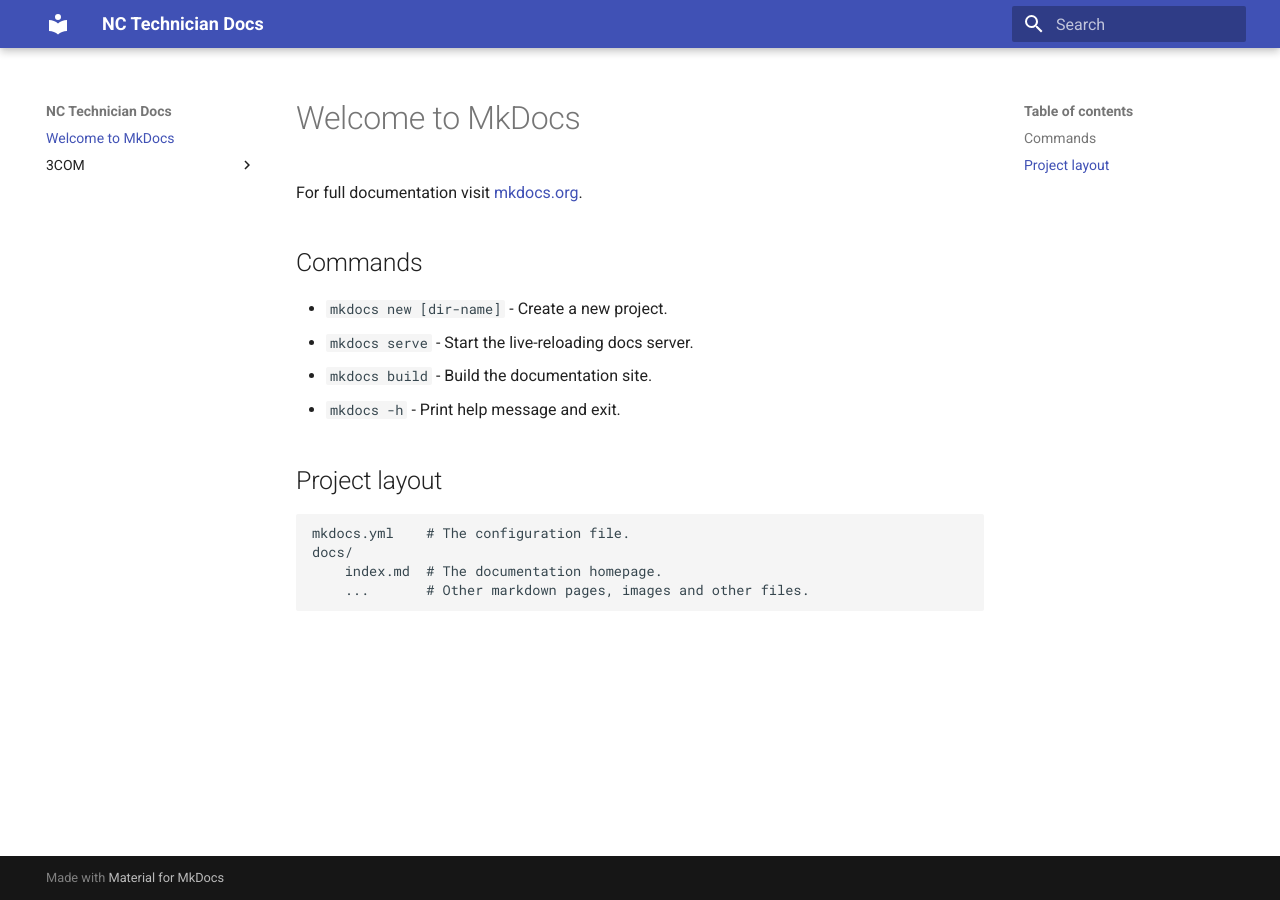
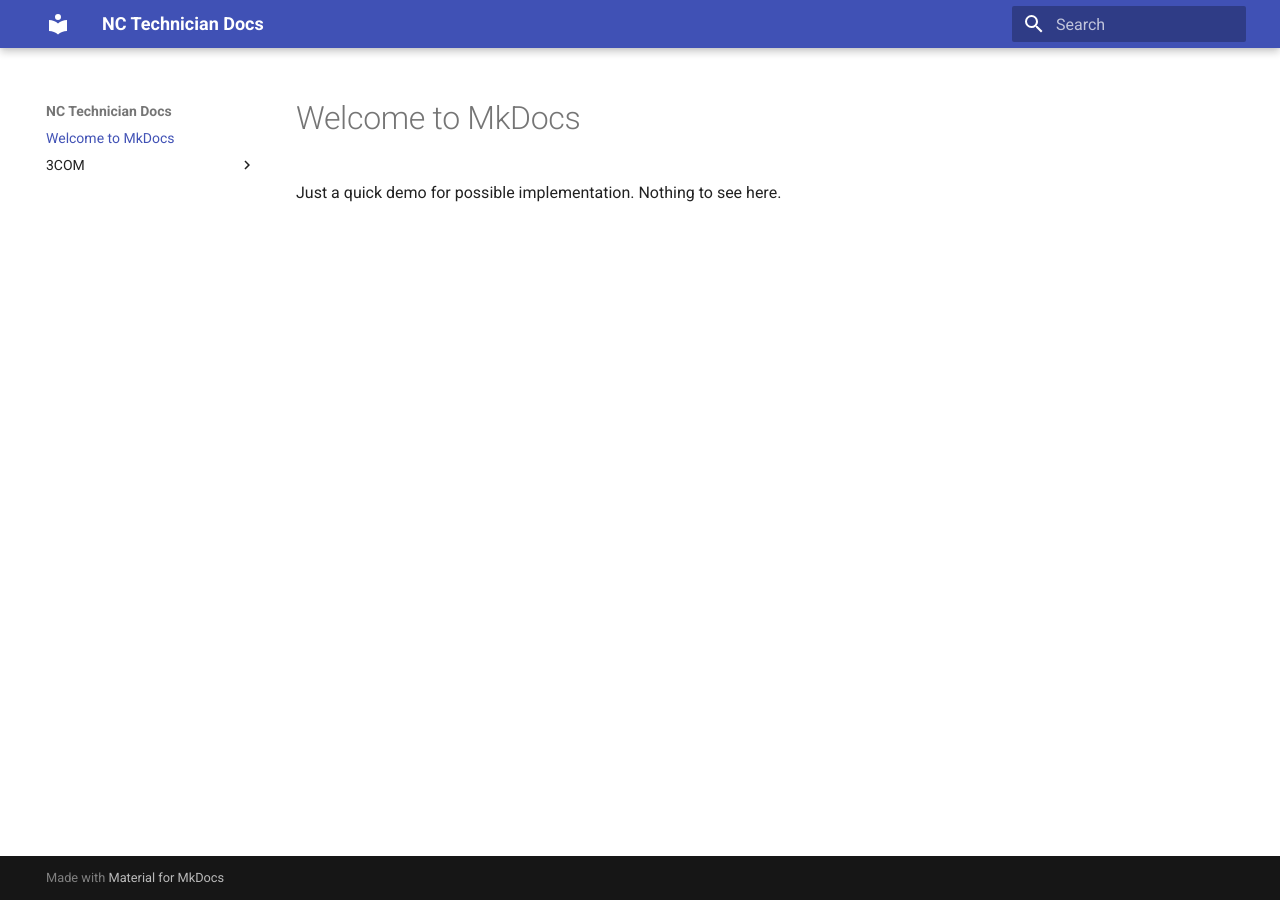
Before and after one commit to NCMattC/NC-Docs-Demo, an MkDocs documentation site: the page built from docs/index.md, in a window 1280 px wide. Built offline with MkDocs 1.6.1 and Material for MkDocs 9.7.7, drawn with Linux system fonts in a browser that asks for light colours.

Commit message:
Change index

```diff
--- a/docs/index.md
+++ b/docs/index.md
@@ -1,17 +1,3 @@
 # Welcome to MkDocs
 
-For full documentation visit [mkdocs.org](https://www.mkdocs.org).
-
-## Commands
-
-* `mkdocs new [dir-name]` - Create a new project.
-* `mkdocs serve` - Start the live-reloading docs server.
-* `mkdocs build` - Build the documentation site.
-* `mkdocs -h` - Print help message and exit.
-
-## Project layout
-
-    mkdocs.yml    # The configuration file.
-    docs/
-        index.md  # The documentation homepage.
-        ...       # Other markdown pages, images and other files.
+Just a quick demo for possible implementation. Nothing to see here.
```
